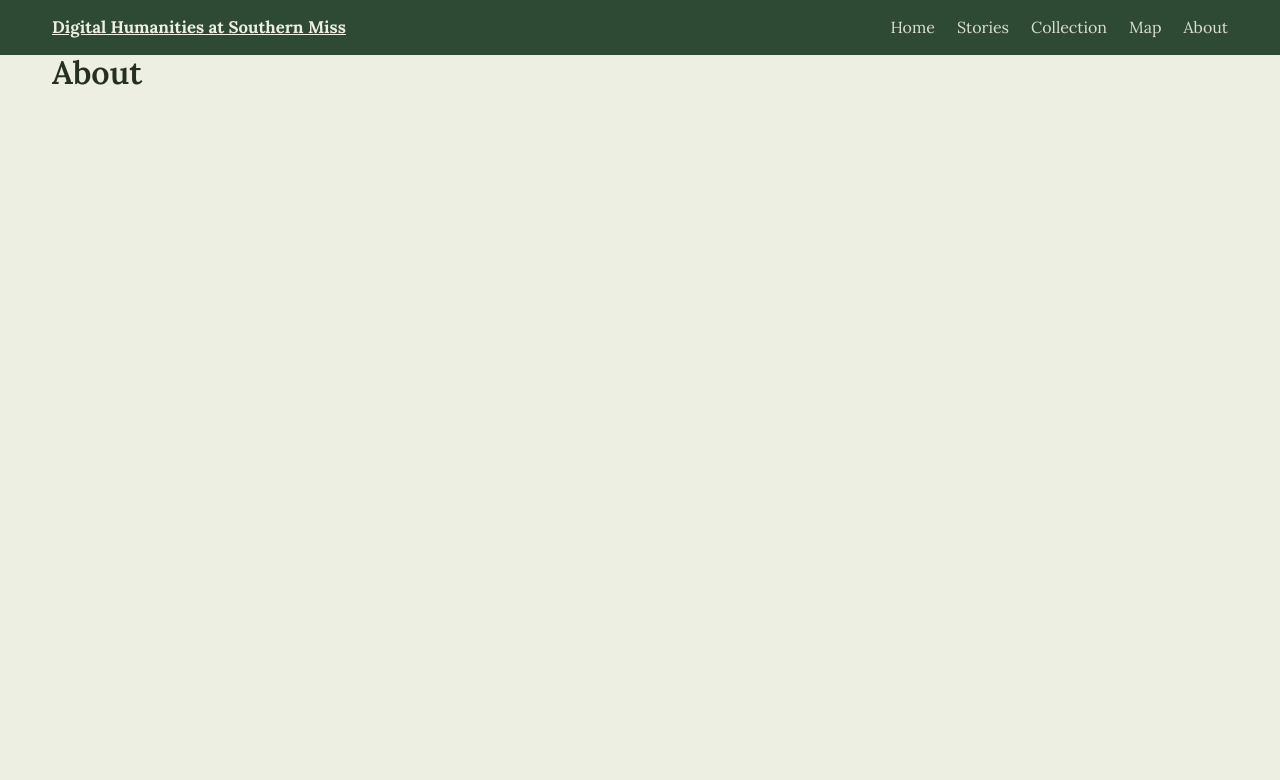
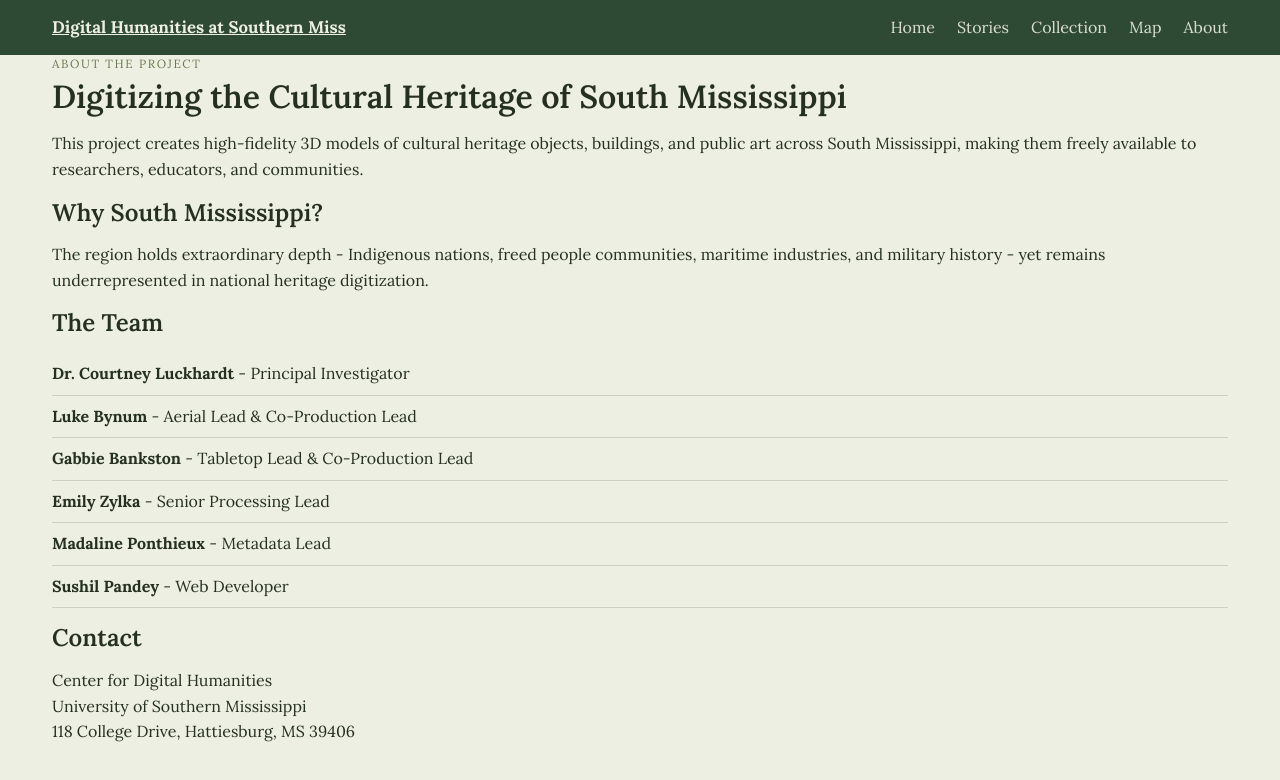
Before and after one commit to luckhardt/GulfSouth3D, a React (Vite) app: page /about in a window 1280 px wide. Shown: the top 780 px of the page. Built offline with nearby package versions, Linux system fonts and the light colour scheme; no server answers.

Commit message:
Add About Page and Wire its route

```diff
--- a/src/App.tsx
+++ b/src/App.tsx
@@ -7,6 +7,7 @@ import Home from './pages/Home';
 import Collection from './pages/Collection';
 import Stories from "./pages/Stories";
 import StoryPathway from './pages/StoryPathway';
+import About from './pages/About';
 
 //Each page is wired through the router and the navigation links are provided in the header. The header is a simple flexbox layout with a logo and navigation links. The main content of the page is rendered based on the current route.
 
@@ -20,9 +21,9 @@ function App() {
                 <Route path="/collection/:slug" element={<OjectDetail />} />
                 <Route path ="/stories" element={<Stories />}/>
                 <Route path="/stories/:slug" element={<StoryPathway />} />
+                <Route path ="/about" element={<About />}/>
                 {/* stub routes - pages not yet implemented */}
                 <Route path ="/map" element={<div className="container"><h1>Map</h1></div>}/>
-                <Route path ="/about" element={<div className="container"><h1>About</h1></div>}/>
             </Routes>
         </BrowserRouter>
     );
--- /dev/null
+++ b/src/pages/About.tsx
@@ -0,0 +1,49 @@
+// The Project team: a small local array that is rendered into a list.
+//the names and roles can be edited
+const team = [
+    { name: "Dr. Courtney Luckhardt", role: "Principal Investigator" },
+    { name: "Luke Bynum", role: "Aerial Lead & Co-Production Lead" },
+    { name: "Gabbie Bankston", role: "Tabletop Lead & Co-Production Lead" },
+    { name: "Emily Zylka", role: "Senior Processing Lead" },
+    { name: "Madaline Ponthieux", role: "Metadata Lead" },
+    { name: "Sushil Pandey", role: "Web Developer" },
+//  { name: "abcd", role: "abcd" },
+/*In case if anyone is missed use the above layout to add*/
+];
+
+//The texts below can be edited but proceed with CAUTION
+function About() {
+    return (
+        <div className="container">
+            <p className="eyebrow">About the Project</p>
+            <h1>Digitizing the Cultural Heritage of South Mississippi</h1>
+
+            <p>
+                This project creates high-fidelity 3D models of cultural heritage objects, buildings, and public art across South Mississippi, making them freely available to researchers, educators, and communities.
+            </p>
+
+            <h2>Why South Mississippi?</h2>
+            <p>
+                The region holds extraordinary depth - Indigenous nations, freed people communities, maritime industries, and military history - yet remains underrepresented in national heritage digitization.
+            </p>
+
+            <h2>The Team</h2>
+            <ul className="team-list">
+                {team.map((member) => (
+                    <li key={member.name}>
+                        <strong>{member.name}</strong> - {member.role}
+                    </li>
+                ))}
+            </ul>
+
+            <h2>Contact</h2>
+            <p>
+                Center for Digital Humanities<br />
+                University of Southern Mississippi<br />
+                118 College Drive, Hattiesburg, MS 39406
+            </p>
+        </div>
+    );
+}
+
+export default About;
--- a/src/styles/global.css
+++ b/src/styles/global.css
@@ -179,3 +179,7 @@ img { max-width: 100%; display: block; }
 .story-card { display: block; padding: 28px; background: var(--surface); border: 1px solid var(--line); border-radius: var(--radius); text-decoration: none; color: var(--text); transition: transform 0.15s ease; }
 .story-card:hover { transform: translateY(-3px); }
 .story-explore { color: var(--olive); font-size: 0.9rem; }
+
+/* About Page */
+.team-list { list-style: none; padding: 0; }
+.team-list li { padding: 8px 0; border-bottom: 1px solid var(--line); }
```
